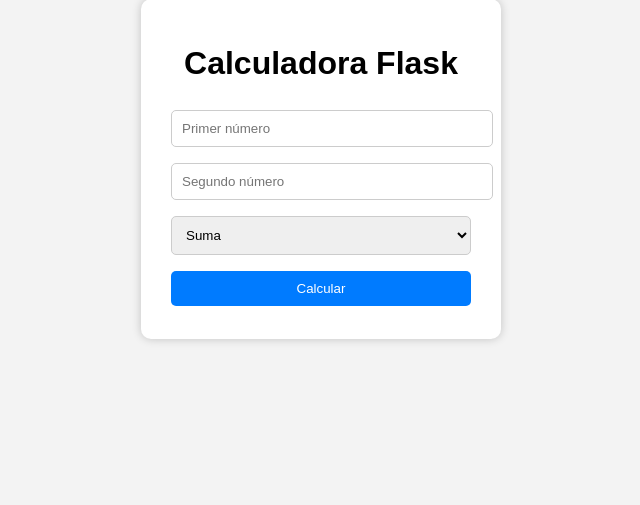
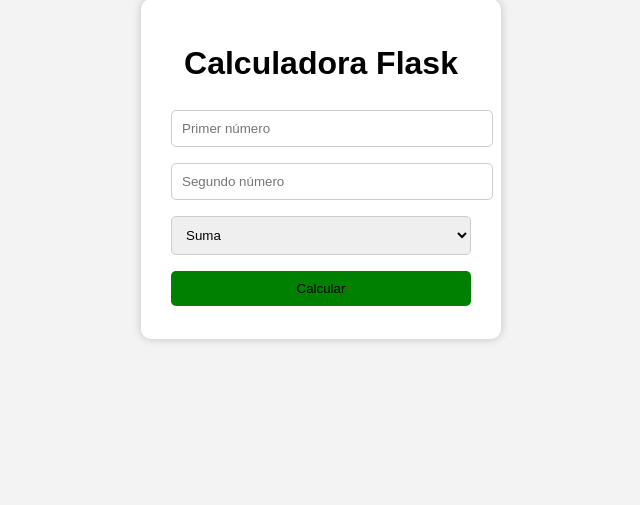
Before and after one commit to 211G0374/calculadora-flask, a Flask app: page / in a window 1280 px wide. Shown: the part 239-744 px from the top of the page, without its empty margins (319-959 px from the left). Run offline with Flask 3, Linux system fonts and the light colour scheme.

Commit message:
Update style.css

```diff
--- a/static/style.css
+++ b/static/style.css
@@ -29,8 +29,8 @@ input, select, button {
 }
 
 button {
-    background-color: #007bff;
-    color: white;
+    background-color: green;
+    color: whithe;
     border: none;
     cursor: pointer;
 }
```
